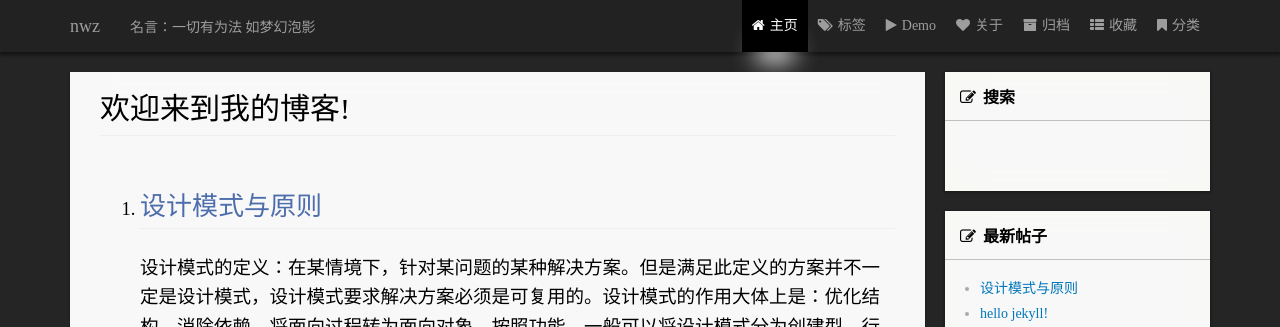
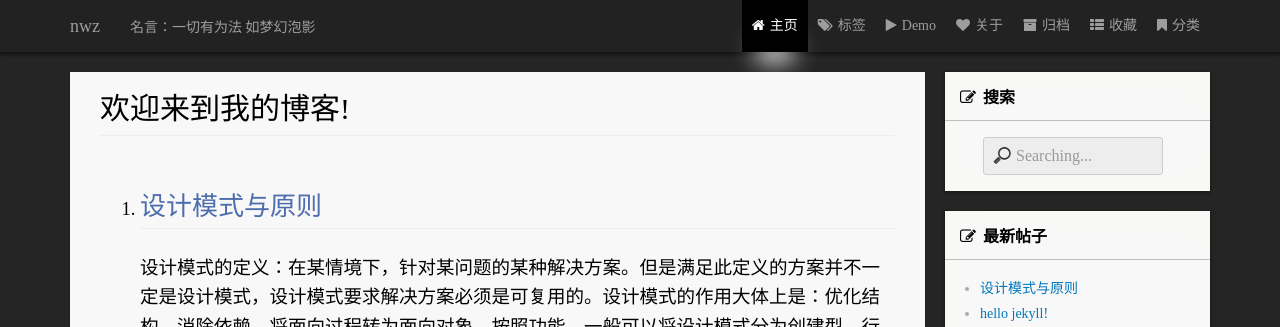
Before and after one commit to nengwuzhi/nengwuzhi.github.iohx, a Jekyll site: the page built from index.html, in a window 1280 px wide. Shown: the top 327 px of the page. Built offline with Jekyll 4.4.1, drawn with Linux system fonts in a browser that asks for light colours; the list of posts is cut into pages by our own code; comment, search, counter and statistics services are not loaded; a style sheet for code colours, icons or effects is not loaded.

Commit message:
Update index.html

```diff
--- a/index.html
+++ b/index.html
@@ -74,7 +74,7 @@ layout: default
                     搜索
                 </div>
                 <ul class="content-ul" recent>
-<div class="search" style="margin-left: 480px"> <link rel="stylesheet" href="search.css">
+<div class="search"> <link rel="stylesheet" href="search.css">
     <i class="search-start"> </i>
     <input type="search" class="search-input" placeholder="Searching..." />
     <i class="search-clear">清空搜索</i>
```
